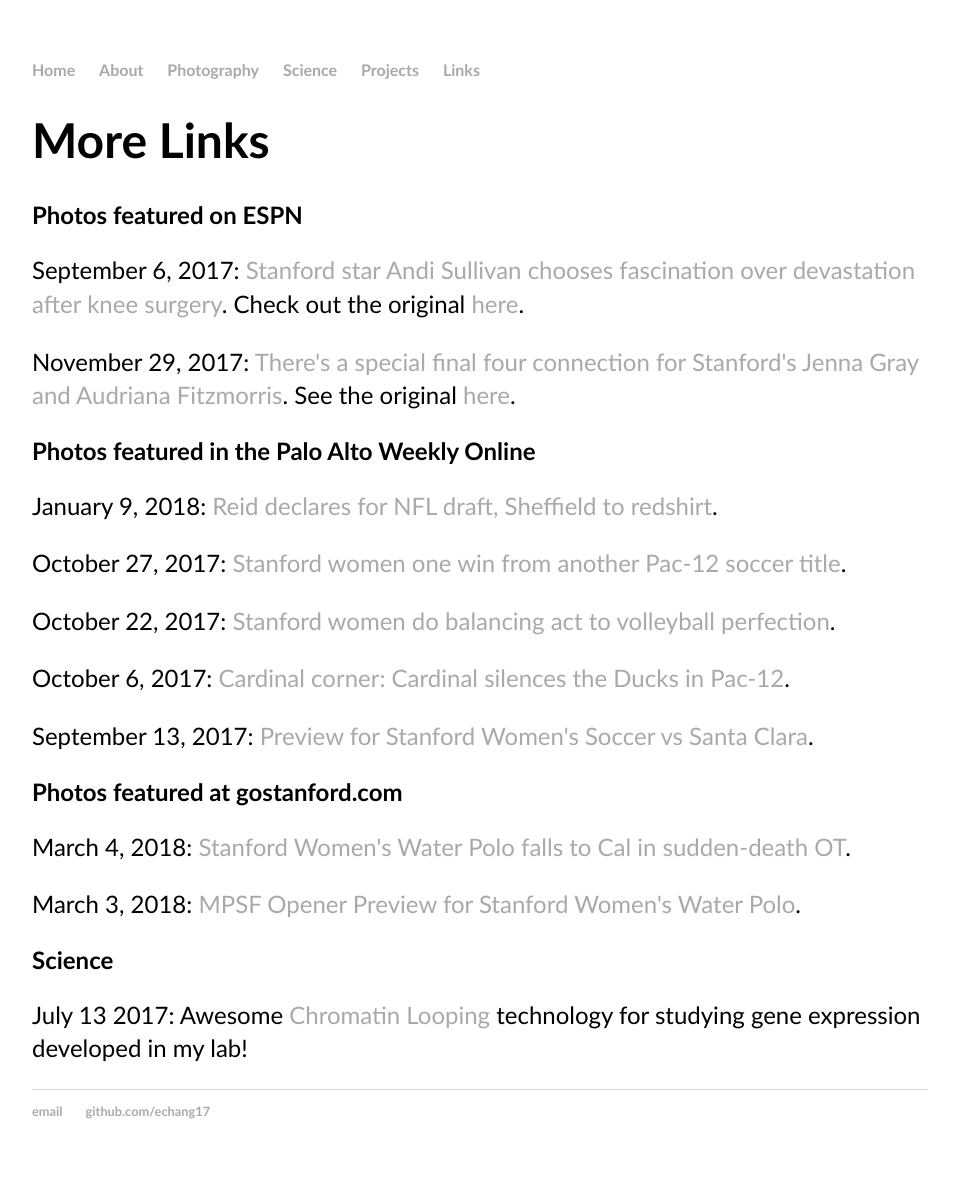
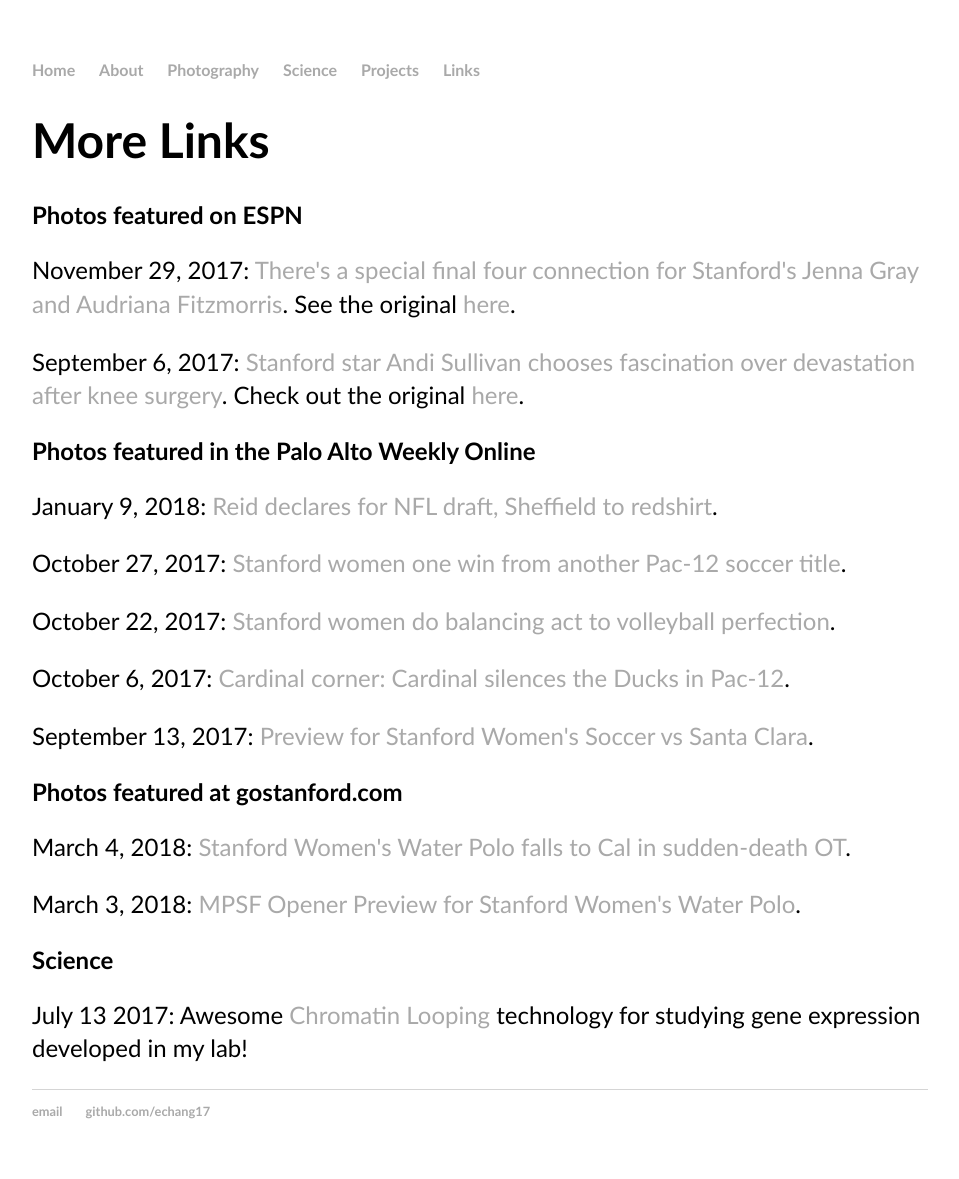
Before and after one commit to echang17/echang17.github.io, a Jekyll site: the page built from links/index.html, in a window 1280 px wide. Shown: the whole page, without its empty margins (160-1119 px from the left). Built offline with Jekyll 4.4.1, drawn with Linux system fonts in a browser that asks for light colours; part of the change alters nothing that is shown.

```diff
--- a/links/index.html
+++ b/links/index.html
@@ -5,8 +5,8 @@ title: More Links
 <div class="blurb">
   <h1>More Links</h1>
   <h2>Photos featured on ESPN</h2>
+    <p>November 29, 2017: <a href="http://www.espn.com/espnw/sports/article/21607808/stanford-cardinal-volleyball-stars-jenna-gray-audriana-fitzmorris-hope-get-chance-make-hometown-proud-final-four">There's a special final four connection for Stanford's Jenna Gray and Audriana Fitzmorris</a>. See the original <a href="https://isiphotos.photoshelter.com/image?&_bqG=379&_bqH=eJwzcnb2yw2psMzLd0oNqKxIDjNOzTTKzTV1Tc63MjcwsTI0MABhIOkZ7xLsbJuarAZmxDv6udiWANnB_kEhti6OIa5Admiwa1C8p4ttKEiDa1aAeap_Wnayp4lavKNziG1xamJRcoaaM0gFAFNHI2A-&GI_ID=">here</a>.
     <p>September 6, 2017: <a href="http://www.espn.com/espnw/sports/article/20603346/stanford-cardinal-soccer-star-andi-sullivan-chooses-fascination-devastation-recover-knee-injury">Stanford star Andi Sullivan chooses fascination over devastation after knee surgery</a>. Check out the original <a href="https://isiphotos.photoshelter.com/image?&_bqG=664&_bqH=eJzz8_c1Loovjcyv8M1JSQ829Hf1zPQ0K8pKC3W1MjcwsTI0MABhIOkZ7xLsbJuarAZmxDv6udiWANnB_kEhti6OIa5Admiwa1C8p4ttKEiDa1aAeap_Wnayp4lavKNziG1xamJRcoaaM0gFAFYaI10-&GI_ID=">here</a>.
-    <p>November 29, 2017: <a href="http://www.espn.com/espnw/sports/article/21607808/stanford-cardinal-volleyball-stars-jenna-gray-audriana-fitzmorris-hope-get-chance-make-hometown-proud-final-four">There's a special final four connection for Stanford's Jenna Gray and Audriana Fitzmorris</a>. See the original <a href="https://isiphotos.photoshelter.com/image?&_bqG=379&_bqH=eJwzcnb2yw2psMzLd0oNqKxIDjNOzTTKzTV1Tc63MjcwsTI0MABhIOkZ7xLsbJuarAZmxDv6udiWANnB_kEhti6OIa5Admiwa1C8p4ttKEiDa1aAeap_Wnayp4lavKNziG1xamJRcoaaM0gFAFNHI2A-&GI_ID=">here</a>.
   <p></p>
   <h2>Photos featured in the Palo Alto Weekly Online</h2>
     <p>January 9, 2018: <a href="https://paloaltoonline.com/news/2018/01/09/cardinal-corner-reid-declares-for-nfl-draft-sheffield-to-redshirt">Reid declares for NFL draft, Sheffield to redshirt</a>.
```
